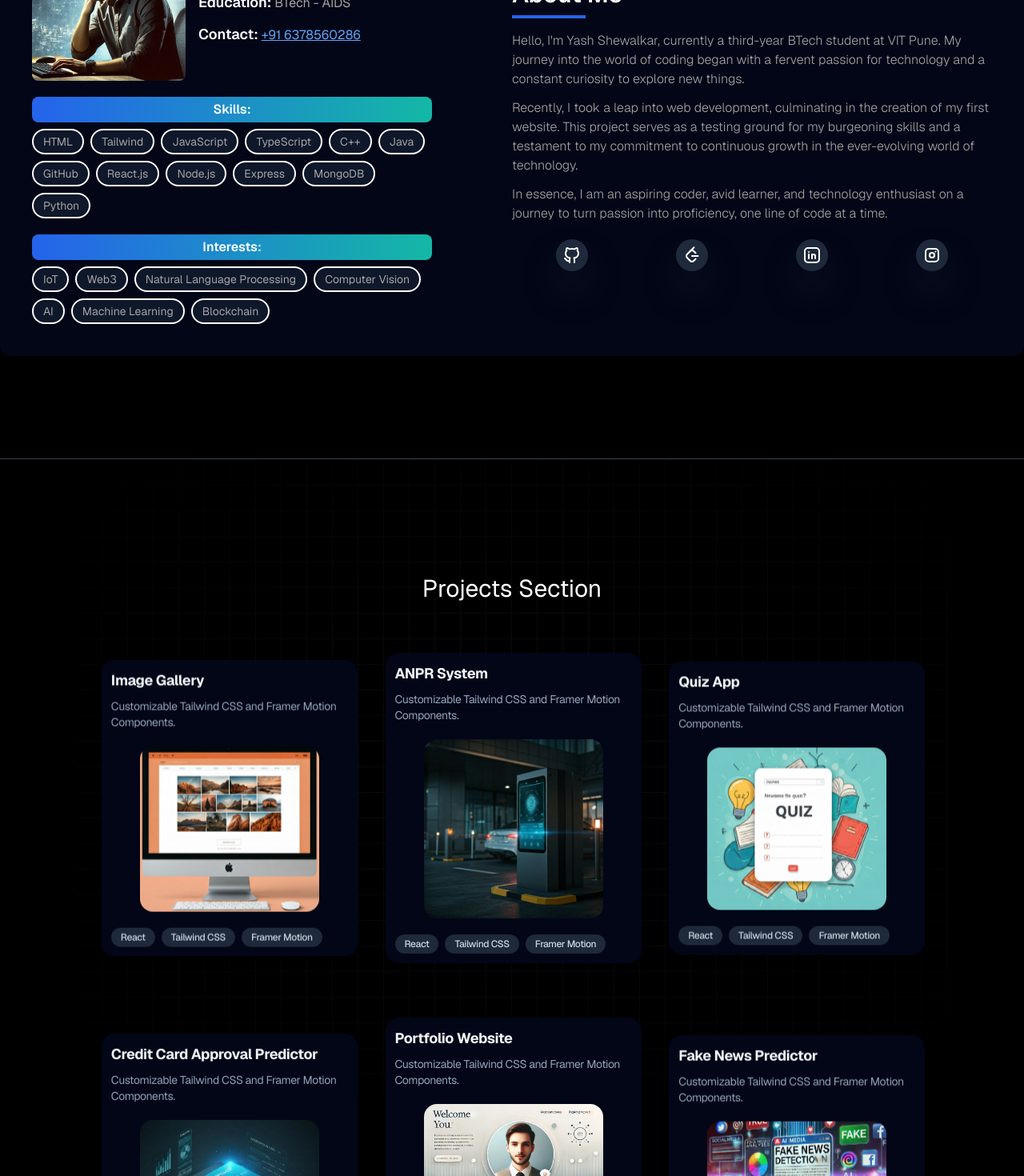
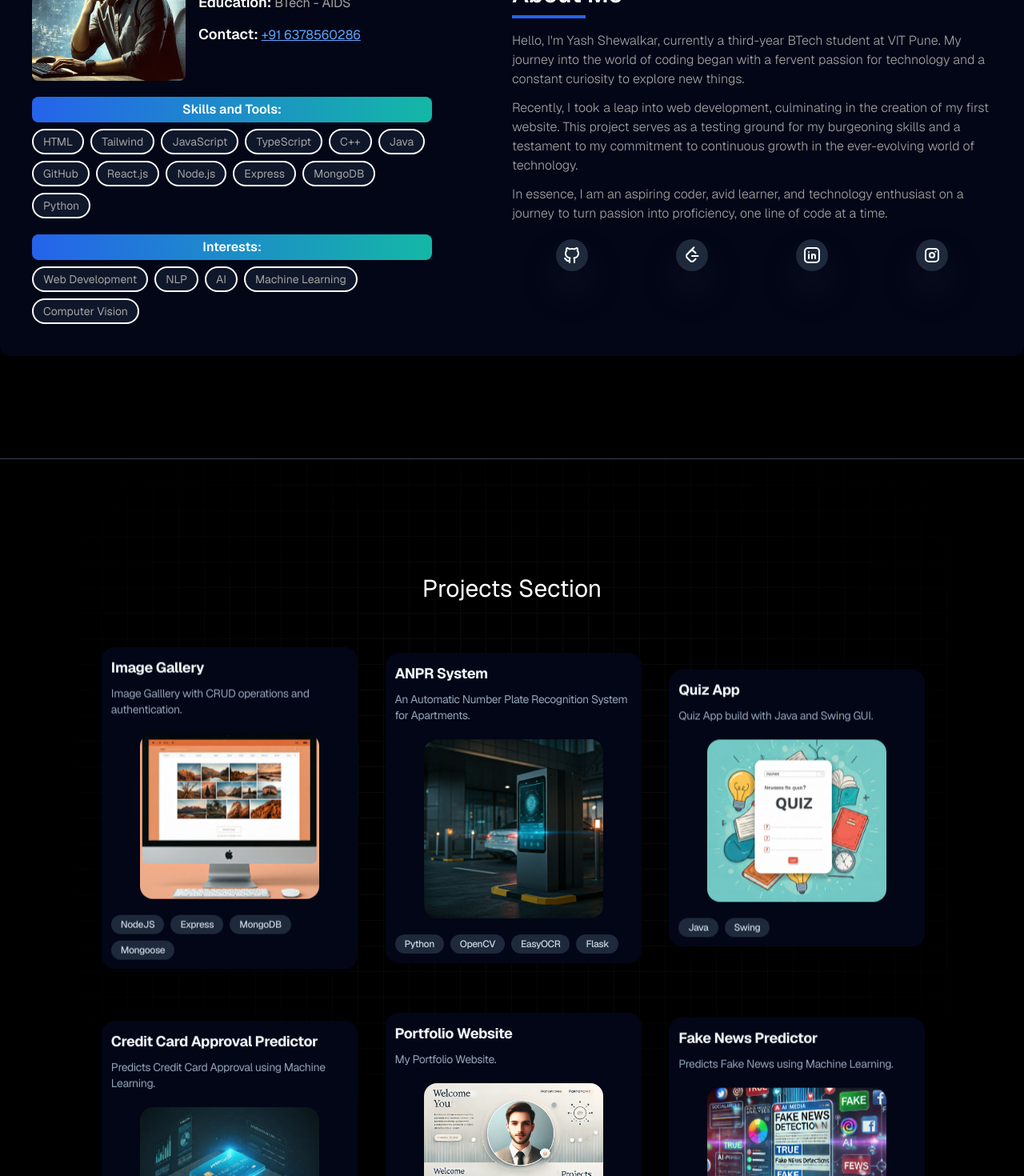
Before and after one commit to yash-shewalkar/My-Portfolio-Website, a Next.js app: page / in a window 1280 px wide. Shown: the part 1180-2650 px from the top of the page at 80% size. Built offline with nearby package versions, Linux system fonts and the light colour scheme.

Commit message:
projects mapping

```diff
--- a/app/AboutCard.tsx
+++ b/app/AboutCard.tsx
@@ -72,7 +72,7 @@ const AboutCard: React.FC = () => {
         {/* Skills Section */}
         <div className="mb-5">
           <p className="font-semibold bg-gradient-to-r from-blue-600 to-teal-500 text-center rounded-lg px-5 py-1 w-full text-base">
-            Skills:
+            Skills and Tools:
           </p>
           <div className="text-neutral-400 flex flex-wrap gap-2 mt-2">
             {skills.map((skill) => (
--- a/app/Contact.tsx
+++ b/app/Contact.tsx
@@ -5,15 +5,12 @@ import FloatingDockDemo from './ContactDock'
 
 const Contact = () => {
     return (
-        <div id='contact' className='pd-20 pt-36'>
+        <div id='contact' className='pd-2 pt-6 '>
             <div>
                 <h1 className="relative text-3xl flex justify-center pb-6">Like my Work?  Contact me</h1>
-                <p className="relative text-xl flex justify-center pb-4 text-purple-400">
-                    This will contain -github, -X, -linkedin, -email, -Instagram
-                </p>
             </div>
             <FloatingDockDemo />
-            <footer className=" text-white py-6">
+            <footer className=" text-white pb-6 mt-24">
                 <div className='flex justify-center'>
                     <p className="text-sm">
                         &copy; 2024 Yash Shewalkar. All rights reserved.
--- a/app/ContactDock.tsx
+++ b/app/ContactDock.tsx
@@ -57,9 +57,8 @@ export function FloatingDockDemo (){
           },
       ];
       return (
-        <div className="flex items-center justify-center h-[35rem] w-full">
+        <div className="flex items-center justify-center h-[15rem] w-full">
           <FloatingDock
-        // only for demo, remove for production
             items={links}
           />
         </div>
--- a/app/Projects.tsx
+++ b/app/Projects.tsx
@@ -1,7 +1,7 @@
 "use client";
 import React from "react";
 import ProjectCard from "./ProjectCard";
-
+import {projectsData}  from "../data";
 const Projects = () => {
   return (
     <div id="projects" className="px-6 pt-36 pb-12 relative mx-24">
@@ -18,12 +18,20 @@ const Projects = () => {
 
         {/* Grid Container */}
         <div className="grid grid-cols-1 sm:grid-cols-2 lg:grid-cols-3 gap-6">
-          <ProjectCard title="Image Gallery" url="https://github.com/yash-shewalkar/my-image-gallery" image_scr="/GALLERY.png"/>
-          <ProjectCard title="ANPR System" url="https://github.com/yash-shewalkar/ANPR-System-for-Apartments"  image_scr="/ANPR.JPEG"/>
-          <ProjectCard title="Quiz App" url="https://github.com/yash-shewalkar/quiz-app" image_scr="/QUIZ.png"/>
-          <ProjectCard title="Credit Card Approval Predictor" url="https://github.com/yash-shewalkar/Credit-Card-Approval-Prediction-"image_scr="/CREDIT.png" />
-          <ProjectCard title="Portfolio Website" url="https://github.com/yash-shewalkar/My-Portfolio-Webisite" image_scr="/PORTFOLIO.png"/>
-          <ProjectCard title="Fake News Predictor" url="https://github.com/yash-shewalkar/Fake-News-Prediction-Data-Science-" image_scr="/FAKE.png"/>
+          {
+            // Project Cards
+            projectsData.map((project, index) => (
+              <ProjectCard
+                key={index}
+                title={project.title}
+                url={project.url}
+                image_scr={project.image_scr}
+                description={project.description}
+                techStack={project.techStack}
+              />
+            ))
+          }
+
         </div>
 
       </div>
--- a/app/page.tsx
+++ b/app/page.tsx
@@ -19,7 +19,7 @@ export default function Home() {
         <Grid/>
         <div className="w-full relative border-t border-gray-700 "></div>
         <Projects/>
-        <div className="w-full relative border-t border-gray-700 mt-44"></div>
+        <div className="w-full relative mt-44"></div>
         <Contact/>
 
 
--- a/data/index.ts
+++ b/data/index.ts
@@ -18,16 +18,15 @@ export const skills = [
   "Express",
   "MongoDB",
   "Python",
+
 ];
 
 export const interests = [
-  "IoT",
-  "Web3",
-  "Natural Language Processing",
-  "Computer Vision",
+  "Web Development",
+  "NLP",
   "AI",
   "Machine Learning",
-  "Blockchain",
+  "Computer Vision",
 ];
 
 export const aboutMe = [
@@ -58,3 +57,54 @@ export const socialLinks = [
     label: "Instagram",
   },
 ];
+
+export const projectsData = [
+  {
+    Id: 1,
+    title: "Image Gallery",
+    url: "https://github.com/yash-shewalkar/my-image-gallery",
+    image_scr: "/GALLERY.png",
+    description: "Image Galllery with CRUD operations and authentication.",
+    techStack: ["NodeJS", "Express", "MongoDB","Mongoose"],
+  },
+  {
+    Id: 2,
+    title: "ANPR System ",
+    url: "https://github.com/yash-shewalkar/ANPR-System-for-Apartments",
+    image_scr: "/ANPR.JPEG",
+    description: "An Automatic Number Plate Recognition System for Apartments.",
+    techStack: ["Python", "OpenCV", "EasyOCR","Flask"],
+  },
+  {
+    Id: 3,
+    title: "Quiz App",
+    url: "https://github.com/yash-shewalkar/quiz-app",
+    image_scr: "/QUIZ.png",
+    description: "Quiz App build with Java and Swing GUI.",
+    techStack: ["Java", "Swing"],
+  },
+  {
+    Id: 4,
+    title: "Credit Card Approval Predictor",
+    url: "https://github.com/yash-shewalkar/Credit-Card-Approval-Prediction-",
+    image_scr: "/CREDIT.png",
+    description: "Predicts Credit Card Approval using Machine Learning.",
+    techStack: ["Python", "Pandas", "Numpy", "Scikit-learn","RandomForest"],
+  },
+  {
+    Id: 5,
+    title: "Portfolio Website",
+    url: "https://github.com/yash-shewalkar/My-Portfolio-Webisite",
+    image_scr: "/PORTFOLIO.png",
+    description: "My Portfolio Website.",
+    techStack: ["Next.JS","React.JS","TypeScript", "Tailwind CSS", "Shadcn-UI"],
+  },
+  {
+    Id: 6,
+    title: "Fake News Predictor",
+    url: "https://github.com/yash-shewalkar/Fake-News-Prediction-Data-Science-",
+    image_scr: "/FAKE.png",
+    description: "Predicts Fake News using Machine Learning.",
+    techStack: ["Python", "Pandas", "Numpy", "Scikit-learn","LogesticRegression","TfidfVectorizer","RandomForest","GradientBoost"],
+  },
+]
```
